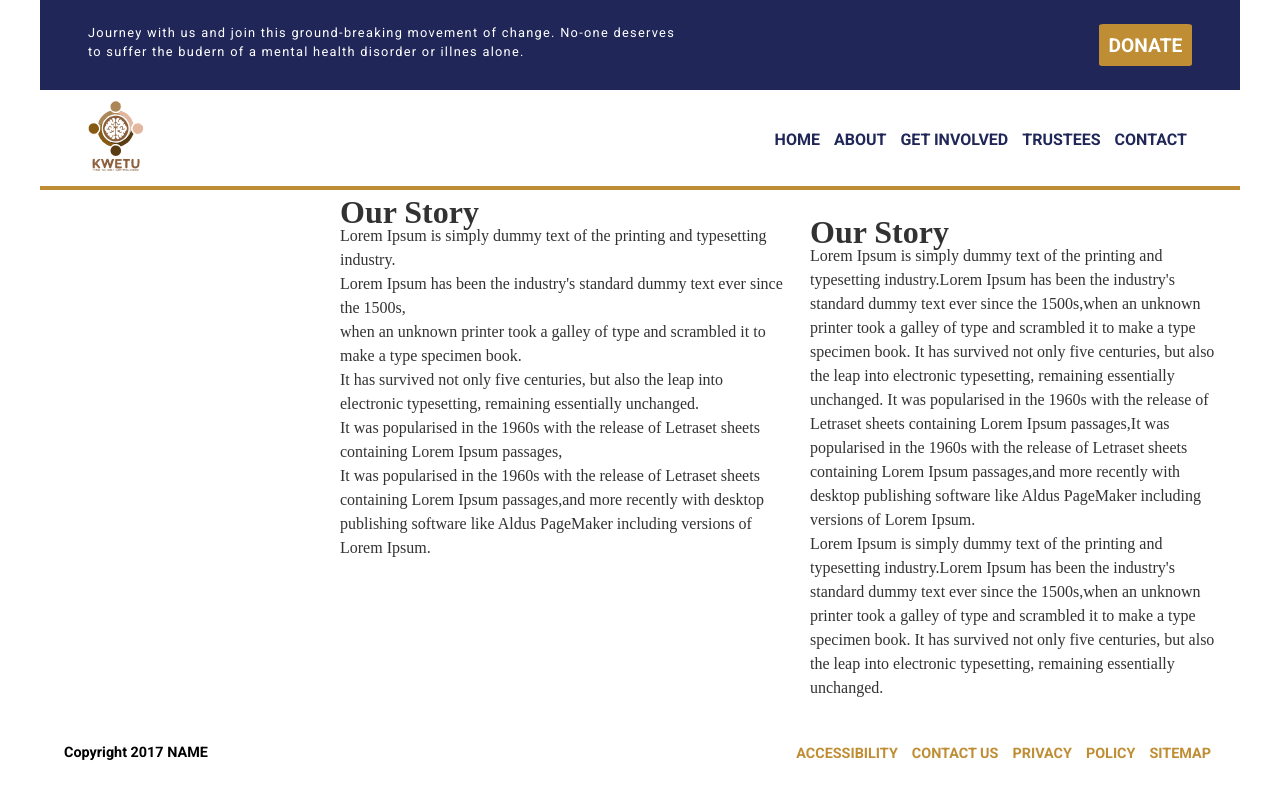
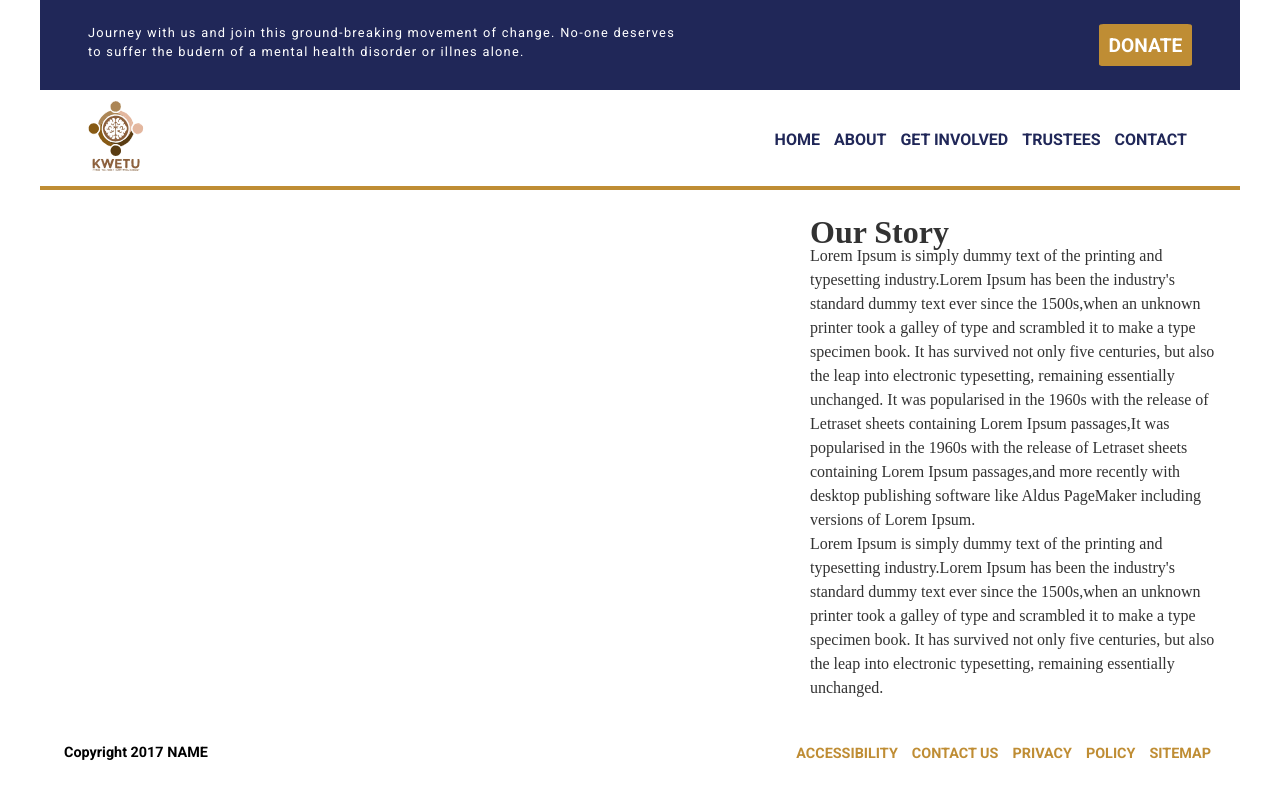
Before and after one commit to sylvestersiani/web-template, a PHP site: template public/inc/pages/about.php in a window 1280 px wide. Run offline with PHP 8.4, Linux system fonts and the light colour scheme; the template is opened without the code that fills it, so the values that code supplies are empty.

Commit message:
about page reduced info

```diff
--- a/public/inc/pages/about.php
+++ b/public/inc/pages/about.php
@@ -9,16 +9,3 @@
 		It has survived not only five centuries, but also the leap into electronic typesetting, remaining essentially unchanged.  </p>
 	</div>
 </div>
-<div class="">
-	<div class="text-segment">
-		<h1>Our Story</h1>
-		<p>Lorem Ipsum is simply dummy text of the printing and typesetting industry. </p>
-		<p>Lorem Ipsum has been the industry's standard dummy text ever since the 1500s,</p>
-		<p>when an unknown printer took a galley of type and scrambled it to make a type specimen book.
-		</p>
-		<p>It has survived not only five centuries, but also the leap into electronic typesetting, remaining essentially unchanged.
-		</p>
-		<p>It was popularised in the 1960s with the release of Letraset sheets containing Lorem Ipsum passages,</p>
-		<p>It was popularised in the 1960s with the release of Letraset sheets containing Lorem Ipsum passages,and more recently with desktop publishing software like Aldus PageMaker including versions of Lorem Ipsum. </p>
-	</div>
-</div>
```
